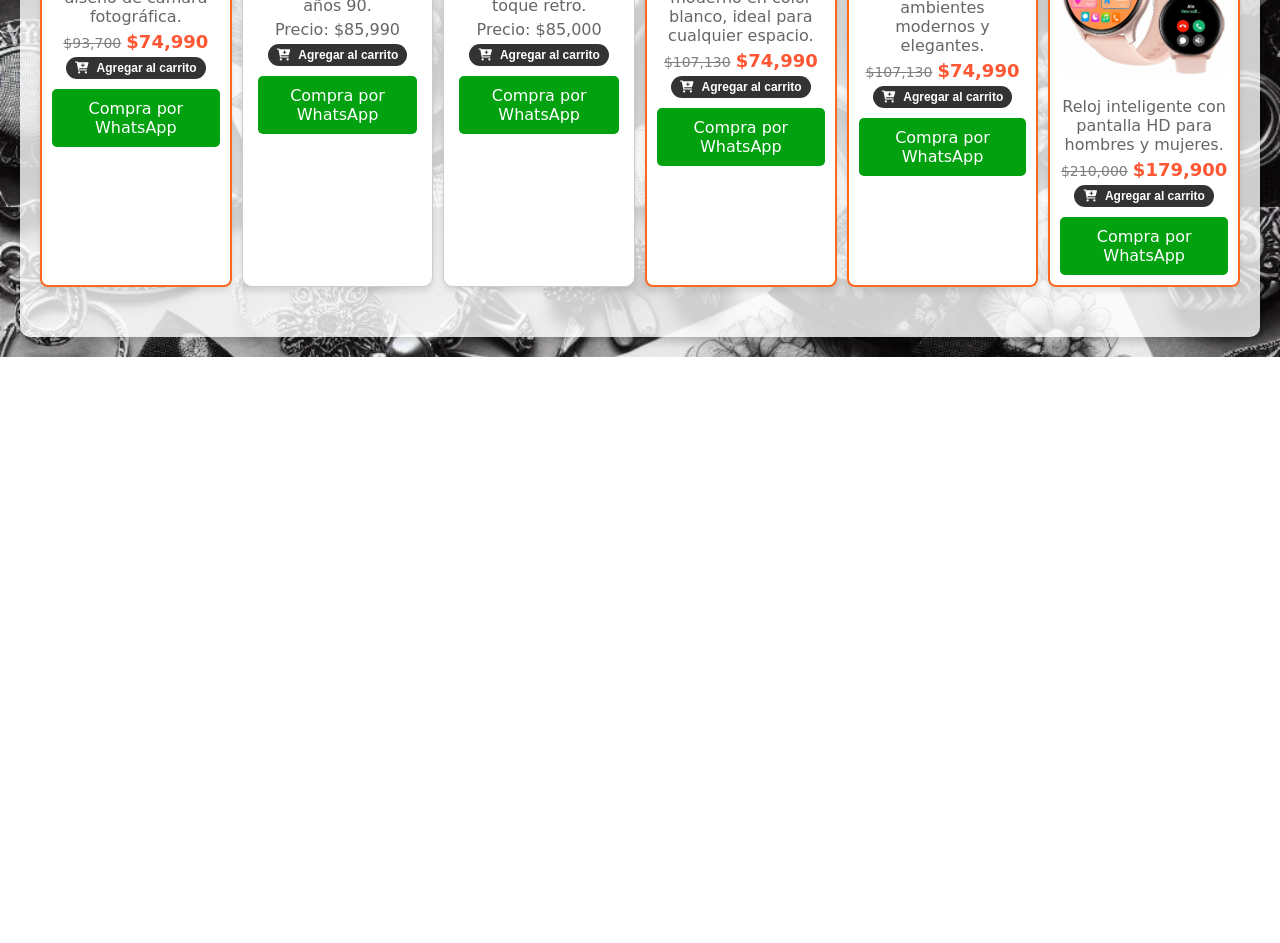
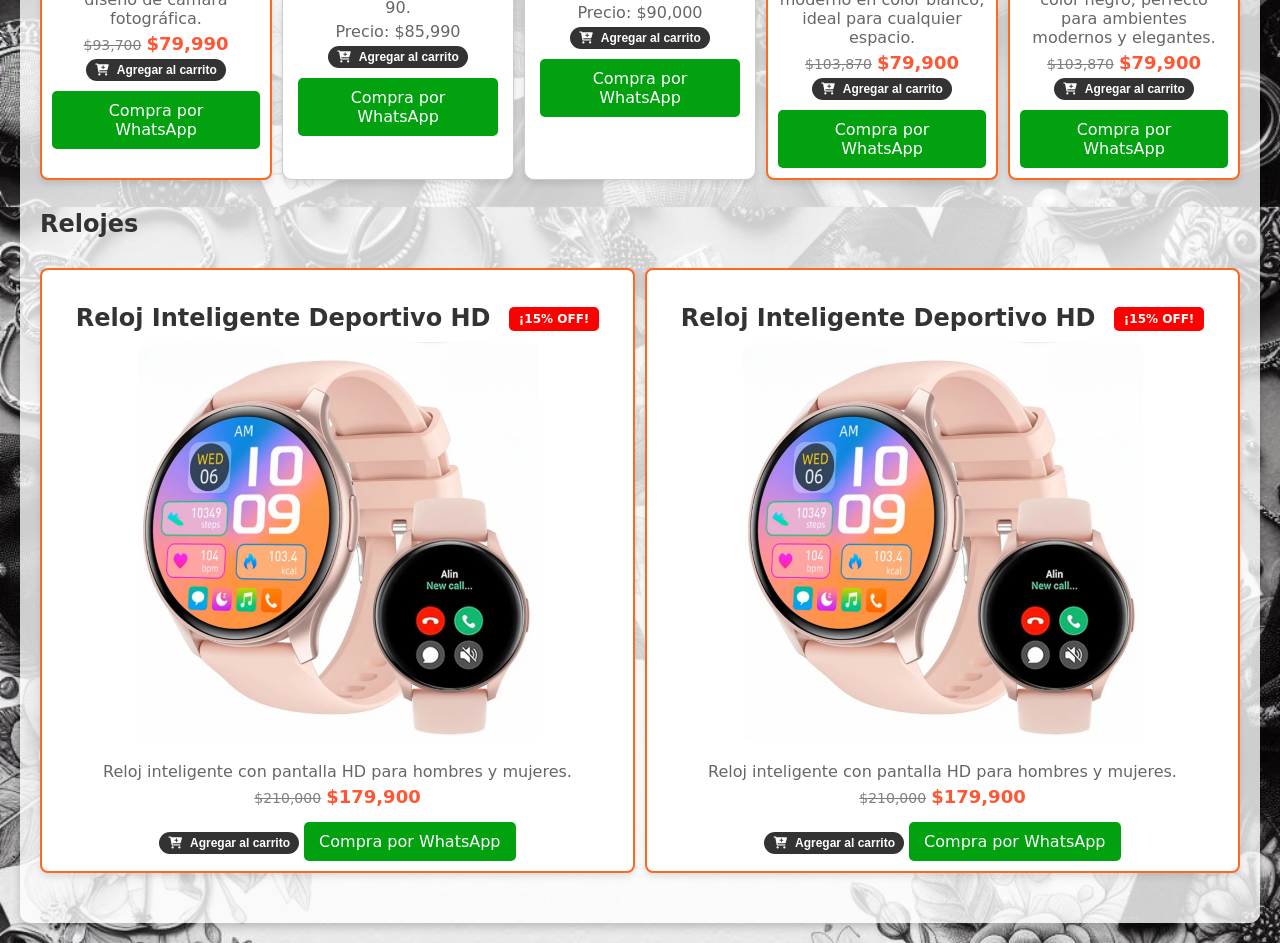
Before and after one commit to FabianGarciaBehemoth/tienda-mandragora, a plain HTML site: page index.html in a window 1280 px wide. Shown: the part 1073-2016 px from the top of the page. Before the commit the page ends 1430 px from the top, so only its background shows below. Drawn offline with Linux system fonts and the light colour scheme.

Commit message:
Se agrego div para separar los reloj

```diff
--- a/index.html
+++ b/index.html
@@ -86,7 +86,7 @@
                         </div>
                     </div>
                     <p>Un bolso único con diseño de cámara fotográfica.</p>
-                    <p class="price"><span class="old-price">$93,700</span> <span class="new-price">$74,990</span></p>
+                    <p class="price"><span class="old-price">$93,700</span> <span class="new-price">$79,990</span></p>
                     <!-- Botón Agregar al carrito -->
                     <button class="add-to-cart-btn" onclick="agregarAlCarrito(1, 'Bolso Cámara', 74990,'Img/Camara/IMG_2962.JPG')">
                         <i class="fas fa-cart-plus"></i> Agregar al carrito
@@ -125,6 +125,7 @@
                     class="btn" target="_blank">Compra por WhatsApp</a>
                 </div>
 
+
                 <!-- Producto 3: Cassette Party -->
                 <div class="product" id="cassette-party">
                     <h3>Cassette Party</h3>
@@ -150,8 +151,8 @@
                         </div>
                     </div>
                     <p>Un accesorio perfecto para tus fiestas con un toque retro.</p>
-                    <p>Precio: $85,000</p>
-                    <button class="add-to-cart-btn" onclick="agregarAlCarrito(3, 'Cassette Party', 85000, 'Img/Cassette_Party/IMG_2946.JPG')">
+                    <p>Precio: $90,000</p>
+                    <button class="add-to-cart-btn" onclick="agregarAlCarrito(3, 'Cassette Party', 90000, 'Img/Cassette_Party/IMG_2946.JPG')">
                         <i class="fas fa-cart-plus"></i> Agregar al carrito
                     </button>
                     <a href="https://wa.me/573118784747?text=Hola%2C%20estoy%20interesado(a)%20en%20este%20producto%3A%20*Cassette%20Party*"
@@ -183,9 +184,9 @@
         </div>
     </div>
     <p>Un radio elegante y moderno en color blanco, ideal para cualquier espacio.</p>
-    <p class="price"><span class="old-price">$107,130</span> <span class="new-price">$74,990</span></p>
+    <p class="price"><span class="old-price">$103,870</span> <span class="new-price">$79,900</span></p>
     <!-- Botón Agregar al carrito -->
-    <button class="add-to-cart-btn" onclick="agregarAlCarrito(4, 'Radio Blanco', 74990, 'Img/Radio_Blanco/IMG_2926.JPG')">
+    <button class="add-to-cart-btn" onclick="agregarAlCarrito(4, 'Radio Blanco', 79990, 'Img/Radio_Blanco/IMG_2926.JPG')">
         <i class="fas fa-cart-plus"></i> Agregar al carrito
     </button>
     <a href="https://wa.me/573118784747?text=Hola%2C%20estoy%20interesado(a)%20en%20este%20producto%3A%20*Radio%20Blanco*"
@@ -219,21 +220,30 @@
     </div>
     <p>Un radio sofisticado en color negro, perfecto para ambientes modernos y elegantes.</p>
     <p class="price">
-        <span class="old-price">$107,130</span>
-        <span class="new-price">$74,990</span>
+        <span class="old-price">$103,870</span>
+        <span class="new-price">$79,900</span>
     </p>
-    <button class="add-to-cart-btn" onclick="agregarAlCarrito(5, 'Radio Negro', 74990, 'Img/Radio_Negro/IMG_2936.JPG')">
+    <button class="add-to-cart-btn" onclick="agregarAlCarrito(5, 'Radio Negro', 79990, 'Img/Radio_Negro/IMG_2936.JPG')">
         <i class="fas fa-cart-plus"></i> Agregar al carrito
     </button>
     <a href="https://wa.me/573118784747?text=Hola%2C%20estoy%20interesado(a)%20en%20este%20producto%3A%20*Radio%20Negro*"
         class="btn" target="_blank">Compra por WhatsApp</a>
 </div>
 
+
+</div>
+
+
+
+
 <div class="seccion-relojes">
     <h2>Relojes</h2>
 
+    <div class="catalogo-grid">
+
     <div class="product offer" id="reloj-inteligente">
         <h3>Reloj Inteligente Deportivo HD <span class="discount-badge">¡15% OFF!</span></h3>
+
         <div class="carousel-container">
             <div class="carousel">
                 <div class="carousel-images">
@@ -249,22 +259,56 @@
                 </div>
             </div>
         </div>
+
         <p>Reloj inteligente con pantalla HD para hombres y mujeres.</p>
-    <p class="price">
-        <span class="old-price">$210,000</span>
-        <span class="new-price">$179,900</span>
-    </p>
-    <button class="add-to-cart-btn" onclick="agregarAlCarrito(6, 'Reloj Inteligente Deportivo HD', 179900, 'Img/Reloj_Mujer/2.jpg')">
+        <p class="price"><span class="old-price">$210,000</span> <span class="new-price">$179,900</span></p>
+
+        <!-- Botón Agregar al carrito -->
+        <button class="add-to-cart-btn" onclick="agregarAlCarrito(6, 'Reloj Inteligente Deportivo HD', 179900, 'Img/Reloj_Mujer/Reloj_1/2.jpg')">
             <i class="fas fa-cart-plus"></i> Agregar al carrito
         </button>
+
         <a href="https://wa.me/3192641000?text=Hola%2C%20estoy%20interesado(a)%20en%20este%20producto%3A%20*Reloj%20Inteligente%20Deportivo%20HD*"
             class="btn" target="_blank">Compra por WhatsApp</a>
+    </div>
+
+    <div class="product offer" id="reloj-inteligente">
+        <h3>Reloj Inteligente Deportivo HD <span class="discount-badge">¡15% OFF!</span></h3>
+
+        <div class="carousel-container">
+            <div class="carousel">
+                <div class="carousel-images">
+                    <div class="image-container">
+                        <img src="Img/Reloj_Mujer/Reloj_1/2.jpg" alt="Reloj Inteligente HD 1" class="carousel-image">
+                    </div>
+                    <div class="image-container">
+                        <img src="Img/Reloj_Mujer/Reloj_1/3.jpg" alt="Reloj Inteligente HD 2" class="carousel-image">
+                    </div>
+                    <div class="image-container">
+                        <img src="Img/Reloj_Mujer/Reloj_1/4.jpg" alt="Reloj Inteligente HD 3" class="carousel-image">
+                    </div>
+                </div>
+            </div>
+        </div>
+
+        <p>Reloj inteligente con pantalla HD para hombres y mujeres.</p>
+        <p class="price"><span class="old-price">$210,000</span> <span class="new-price">$179,900</span></p>
+
+        <!-- Botón Agregar al carrito -->
+        <button class="add-to-cart-btn" onclick="agregarAlCarrito(6, 'Reloj Inteligente Deportivo HD', 179900, 'Img/Reloj_Mujer/Reloj_1/2.jpg')">
+            <i class="fas fa-cart-plus"></i> Agregar al carrito
+        </button>
+
+        <a href="https://wa.me/3192641000?text=Hola%2C%20estoy%20interesado(a)%20en%20este%20producto%3A%20*Reloj%20Inteligente%20Deportivo%20HD*"
+            class="btn" target="_blank">Compra por WhatsApp</a>
+    </div>
+
+
 </div>
 
 </div>
 
 
-</div>
 
             </div>
         </section>
```
Also changed, not shown: Img/Reloj_Mujer/Reloj_1/Nuevo Documento de texto.txt, 12 other files. Lines whose indentation alone changed are shown as unchanged.
